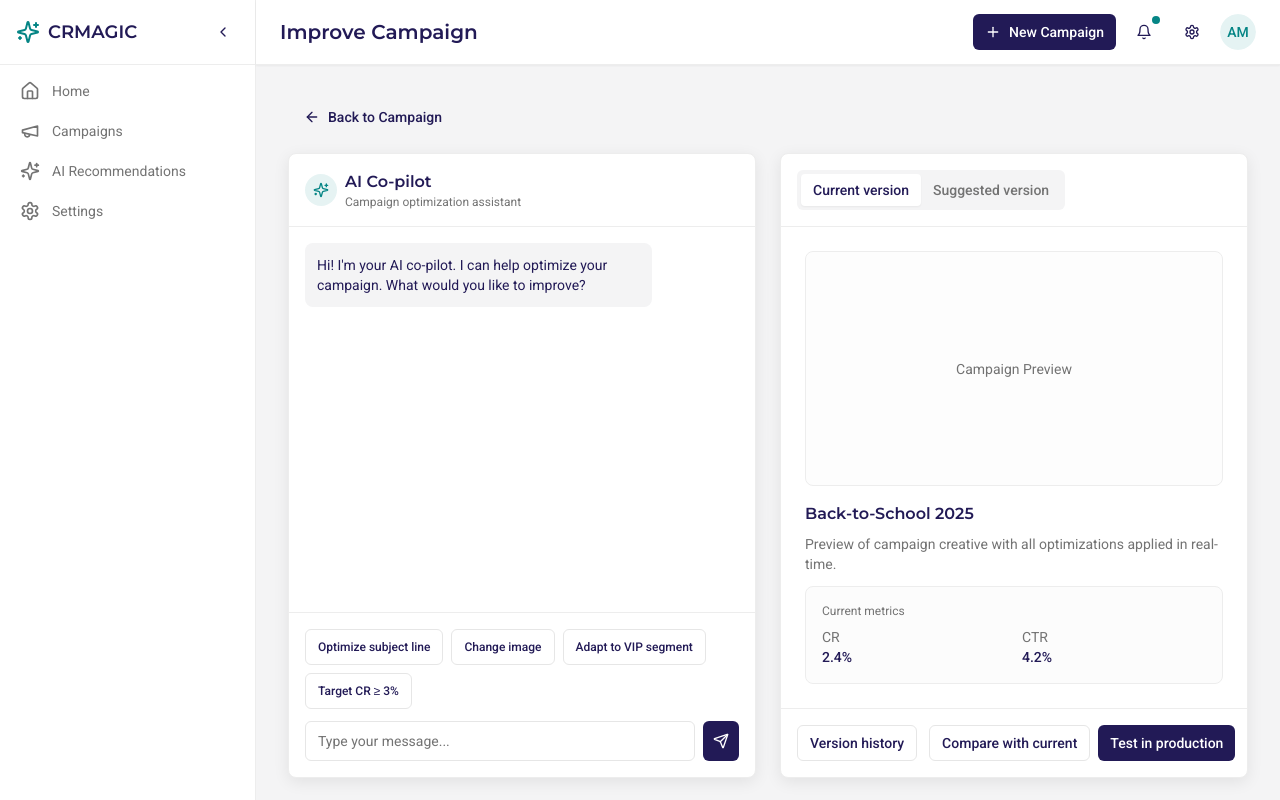
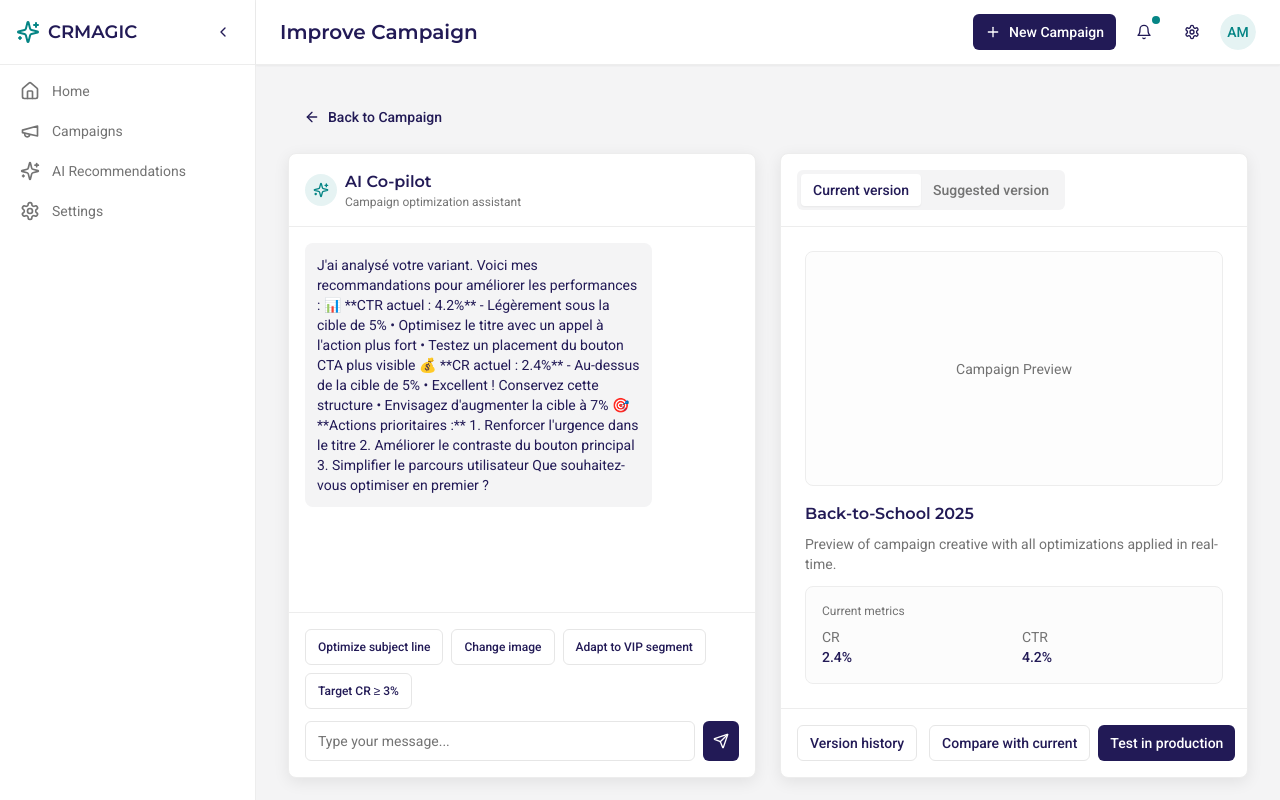
Before and after one commit to andojoel/crmagic-whisper-flow, a React (Vite) app: page /campaign/1/improve in a window 1280 px wide. Built offline with nearby package versions, Linux system fonts and the light colour scheme; the HTML template or start-up script is replaced by a standard one.

Commit message:
Fix: Make AI proactive in campaign improvement suggestions

```diff
--- a/src/pages/CampaignImprove.tsx
+++ b/src/pages/CampaignImprove.tsx
@@ -28,7 +28,22 @@ export default function CampaignImprove() {
   const [messages, setMessages] = useState<Message[]>([
     {
       role: 'assistant',
-      content: "Hi! I'm your AI co-pilot. I can help optimize your campaign. What would you like to improve?",
+      content: `J'ai analysé votre variant. Voici mes recommandations pour améliorer les performances :
+
+📊 **CTR actuel : ${campaign.clickThroughRate}%** - Légèrement sous la cible de 5%
+• Optimisez le titre avec un appel à l'action plus fort
+• Testez un placement du bouton CTA plus visible
+
+💰 **CR actuel : ${campaign.conversionRate}%** - Au-dessus de la cible de 5%
+• Excellent ! Conservez cette structure
+• Envisagez d'augmenter la cible à 7%
+
+🎯 **Actions prioritaires :**
+1. Renforcer l'urgence dans le titre
+2. Améliorer le contraste du bouton principal
+3. Simplifier le parcours utilisateur
+
+Que souhaitez-vous optimiser en premier ?`,
     },
   ]);
   const [input, setInput] = useState('');
```
